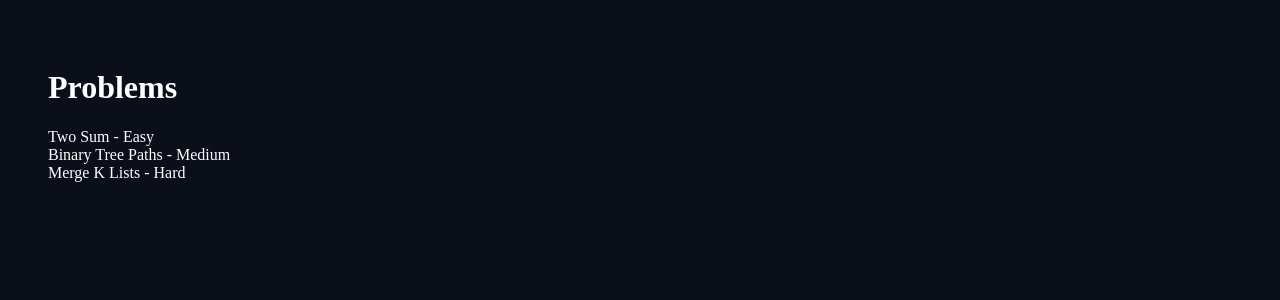
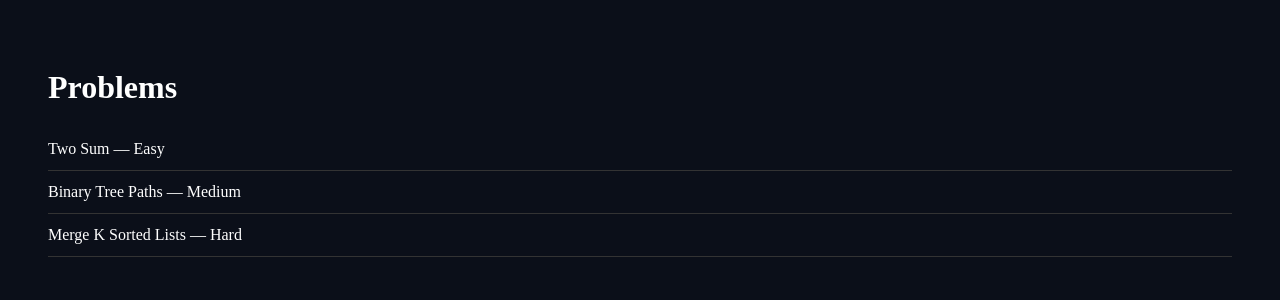
Before and after one commit to Suraj-Shendge/CodeArena1, a Next.js app in the folder codearena_complete_repo/frontend/: page /problems in a window 1280 px wide. Shown: the top 300 px of the page. Built offline with nearby package versions, Linux system fonts and the light colour scheme.

Commit message:
Update page.tsx

```diff
--- a/codearena_complete_repo/frontend/app/problems/page.tsx
+++ b/codearena_complete_repo/frontend/app/problems/page.tsx
@@ -1,19 +1,27 @@
-
-const problems=[
-{title:"Two Sum",difficulty:"Easy"},
-{title:"Binary Tree Paths",difficulty:"Medium"},
-{title:"Merge K Lists",difficulty:"Hard"}
+const problems = [
+  { id: 1, title: "Two Sum", difficulty: "Easy" },
+  { id: 2, title: "Binary Tree Paths", difficulty: "Medium" },
+  { id: 3, title: "Merge K Sorted Lists", difficulty: "Hard" }
 ]
 
-export default function Problems(){
-return(
-<div style={{padding:40}}>
-<h1>Problems</h1>
-{problems.map((p,i)=>(
-<div key={i}>
-{p.title} - {p.difficulty}
-</div>
-))}
-</div>
-)
+export default function Problems() {
+  return (
+    <main style={{ padding: 40 }}>
+      <h1>Problems</h1>
+
+      <div style={{ marginTop: 20 }}>
+        {problems.map((p) => (
+          <div
+            key={p.id}
+            style={{
+              padding: "12px 0",
+              borderBottom: "1px solid #333"
+            }}
+          >
+            {p.title} — {p.difficulty}
+          </div>
+        ))}
+      </div>
+    </main>
+  )
 }
```
